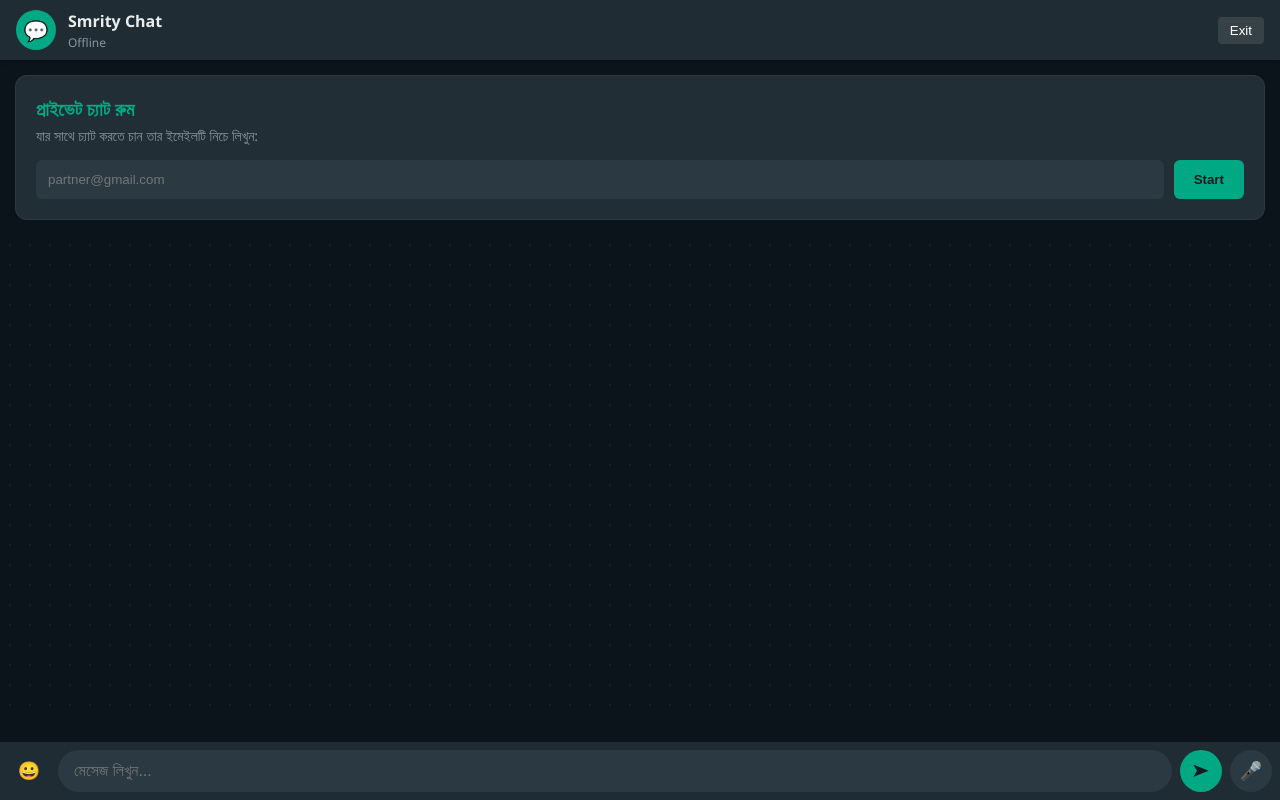
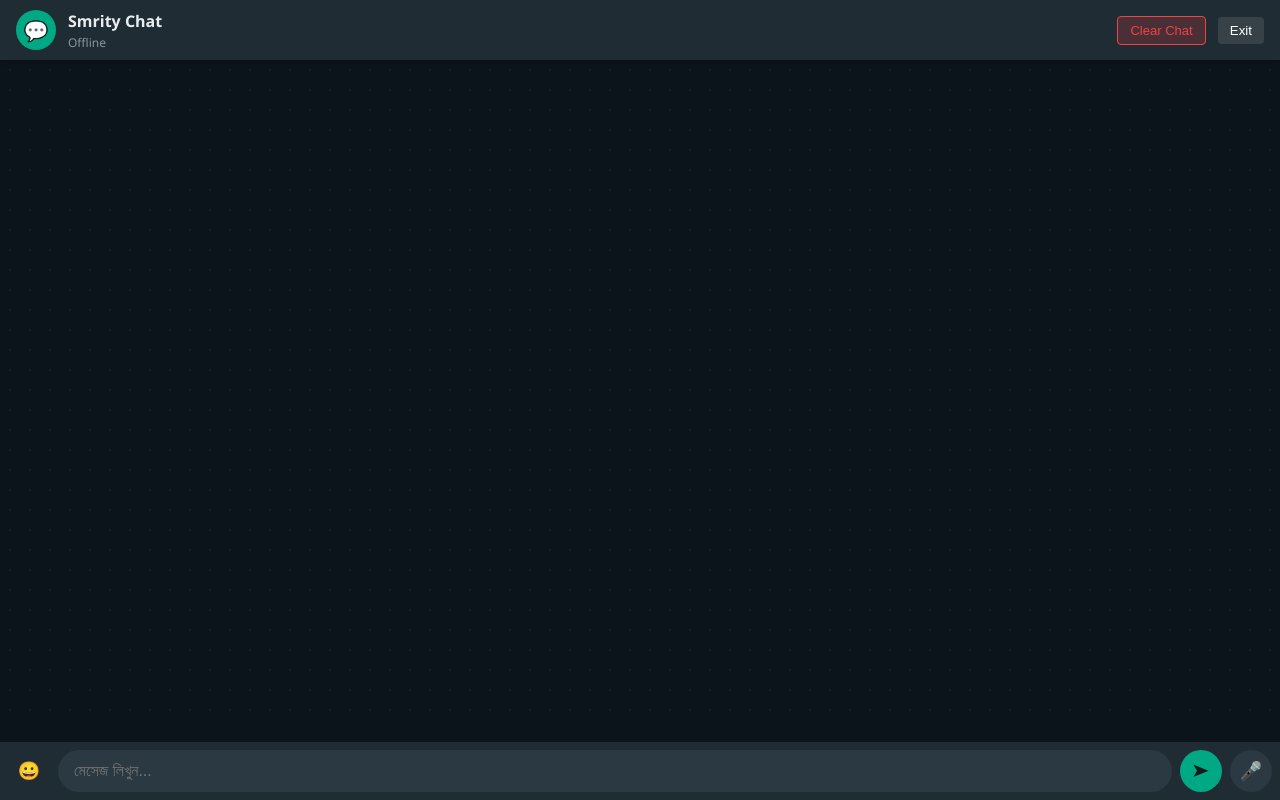
Before and after one commit to Biplob2055/Smrity, a plain HTML site: page chat.html in a window 1280 px wide. Drawn offline with Linux system fonts and the light colour scheme; no server answers.

Commit message:
Update chat.html

```diff
--- a/chat.html
+++ b/chat.html
@@ -3,10 +3,10 @@
 <head>
   <meta charset="UTF-8">
   <meta name="viewport" content="width=device-width, initial-scale=1.0, maximum-scale=1.0, user-scalable=no">
-  <title>Smrity Private Chat</title>
+  <title>Smrity Chat</title>
   <link rel="stylesheet" href="style.css">
 </head>
-<body>
+<body class="chat-body">
 
   <div class="chat-header">
     <div class="user-info">
@@ -16,15 +16,9 @@
         <div id="status" class="status-offline">Offline</div>
       </div>
     </div>
-    <button onclick="logout()" class="btn-logout">Exit</button>
-  </div>
-
-  <div id="userSelector" class="partner-selector">
-    <h3>প্রাইভেট চ্যাট রুম</h3>
-    <p>যার সাথে চ্যাট করতে চান তার ইমেইলটি নিচে লিখুন:</p>
-    <div class="selector-field">
-      <input type="email" id="chatWithEmail" placeholder="partner@gmail.com">
-      <button onclick="startPrivateChat()">Start</button>
+    <div class="header-buttons">
+      <button onclick="clearAllMessages()" class="btn-clear" style="background: rgba(239, 68, 68, 0.2); border: 1px solid #ef4444; color: #ef4444; padding: 6px 12px; border-radius: 4px; cursor: pointer; margin-right: 8px; font-size: 13px;">Clear Chat</button>
+      <button onclick="logout()" class="btn-logout">Exit</button>
     </div>
   </div>
 
```
